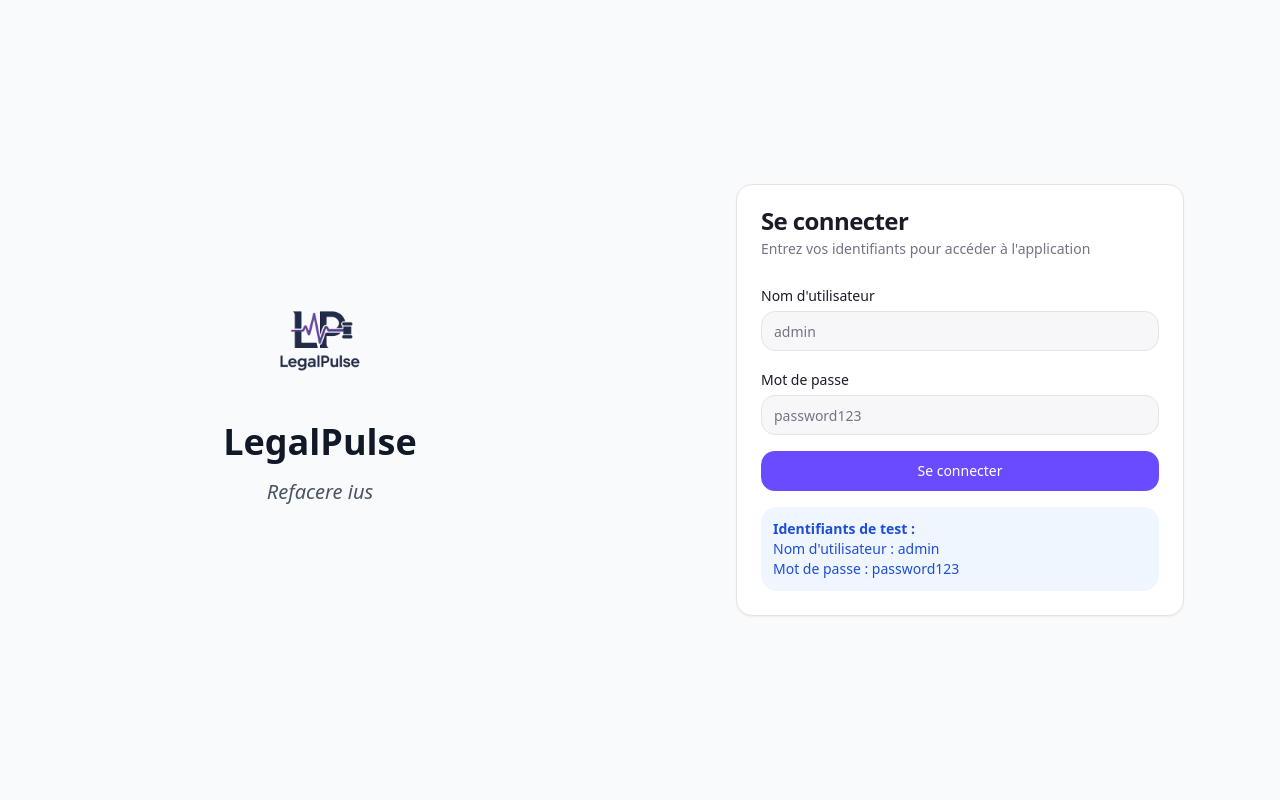
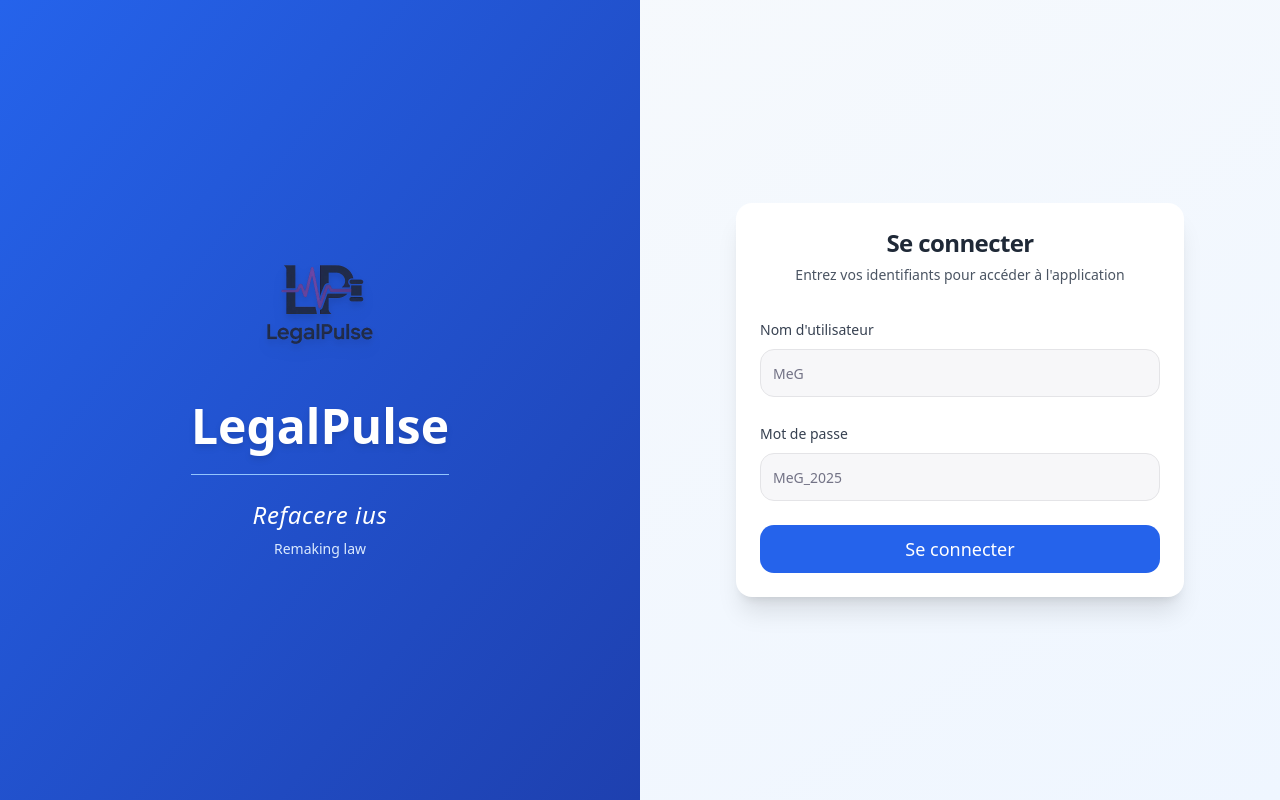
Before and after one commit to MAROUANE-92/legal-pulse, a React (Vite) app: page /login in a window 1280 px wide. Built offline with nearby package versions, Linux system fonts and the light colour scheme.

Commit message:
Refactor login page UI
Improved the left side of the login page and removed the test credentials.

```diff
--- a/src/contexts/AuthContext.tsx
+++ b/src/contexts/AuthContext.tsx
@@ -22,10 +22,10 @@ interface AuthProviderProps {
 export const AuthProvider = ({ children }: AuthProviderProps) => {
   const [isAuthenticated, setIsAuthenticated] = useState(false);
 
-  // Données de test pour la maquette
+  // Identifiants mis à jour
   const mockCredentials = {
-    username: 'admin',
-    password: 'password123'
+    username: 'MeG',
+    password: 'MeG_2025'
   };
 
   const login = (username: string, password: string): boolean => {
--- a/src/pages/Login.tsx
+++ b/src/pages/Login.tsx
@@ -39,74 +39,71 @@ const Login = () => {
   };
 
   return (
-    <div className="min-h-screen flex bg-gray-50">
+    <div className="min-h-screen flex bg-gradient-to-br from-slate-50 to-blue-50">
       {/* Left side - Logo and citation */}
-      <div className="flex-1 flex items-center justify-center p-12">
-        <div className="text-center">
-          <img
-            src="/lovable-uploads/52561914-7132-4666-921a-bdf940b22fca.png"
-            alt="LegalPulse"
-            className="mx-auto h-24 w-24 mb-8"
-          />
-          <h1 className="text-4xl font-bold text-gray-900 mb-4">LegalPulse</h1>
-          <p className="text-xl text-gray-600 italic">Refacere ius</p>
+      <div className="flex-1 flex items-center justify-center p-12 bg-gradient-to-br from-blue-600 to-blue-800">
+        <div className="text-center text-white">
+          <div className="mb-8">
+            <img
+              src="/lovable-uploads/52561914-7132-4666-921a-bdf940b22fca.png"
+              alt="LegalPulse"
+              className="mx-auto h-32 w-32 mb-6 drop-shadow-lg"
+            />
+          </div>
+          <h1 className="text-5xl font-bold mb-6 drop-shadow-md">LegalPulse</h1>
+          <div className="border-t border-blue-300 pt-6 mt-6">
+            <p className="text-2xl font-light italic tracking-wide">Refacere ius</p>
+            <p className="text-blue-100 text-sm mt-2">Remaking law</p>
+          </div>
         </div>
       </div>
 
       {/* Right side - Login form */}
       <div className="flex-1 flex items-center justify-center p-12">
         <div className="w-full max-w-md">
-          <Card>
-            <CardHeader>
-              <CardTitle>Se connecter</CardTitle>
-              <CardDescription>
+          <Card className="shadow-xl border-0">
+            <CardHeader className="text-center pb-8">
+              <CardTitle className="text-2xl font-bold text-gray-800">Se connecter</CardTitle>
+              <CardDescription className="text-gray-600">
                 Entrez vos identifiants pour accéder à l'application
               </CardDescription>
             </CardHeader>
             <CardContent>
-              <form onSubmit={handleSubmit} className="space-y-4">
+              <form onSubmit={handleSubmit} className="space-y-6">
                 <div>
-                  <Label htmlFor="username">Nom d'utilisateur</Label>
+                  <Label htmlFor="username" className="text-gray-700 font-medium">Nom d'utilisateur</Label>
                   <Input
                     id="username"
                     type="text"
                     value={username}
                     onChange={(e) => setUsername(e.target.value)}
                     required
-                    className="mt-1"
-                    placeholder="admin"
+                    className="mt-2 h-12"
+                    placeholder="MeG"
                   />
                 </div>
 
                 <div>
-                  <Label htmlFor="password">Mot de passe</Label>
+                  <Label htmlFor="password" className="text-gray-700 font-medium">Mot de passe</Label>
                   <Input
                     id="password"
                     type="password"
                     value={password}
                     onChange={(e) => setPassword(e.target.value)}
                     required
-                    className="mt-1"
-                    placeholder="password123"
+                    className="mt-2 h-12"
+                    placeholder="MeG_2025"
                   />
                 </div>
 
                 <Button
                   type="submit"
-                  className="w-full"
+                  className="w-full h-12 text-lg font-medium bg-blue-600 hover:bg-blue-700"
                   disabled={isLoading}
                 >
                   {isLoading ? 'Connexion...' : 'Se connecter'}
                 </Button>
               </form>
-
-              <div className="mt-4 p-3 bg-blue-50 rounded-lg">
-                <p className="text-sm text-blue-700">
-                  <strong>Identifiants de test :</strong><br />
-                  Nom d'utilisateur : admin<br />
-                  Mot de passe : password123
-                </p>
-              </div>
             </CardContent>
           </Card>
         </div>
```
